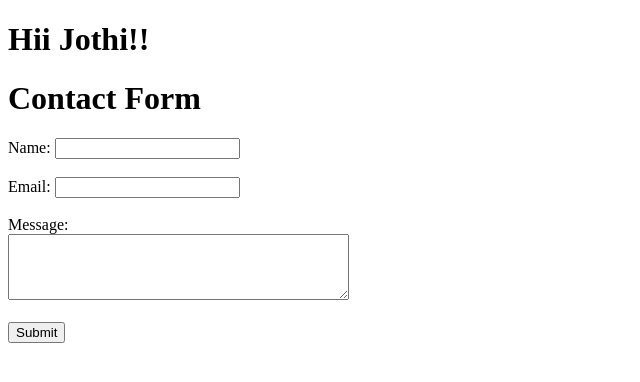
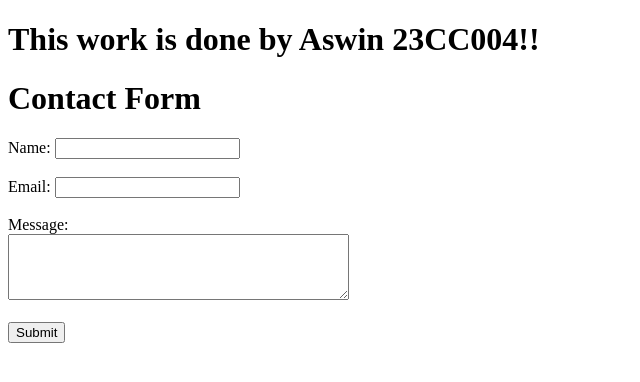
Before and after one commit to aswine2005/devops_project_pe, a plain HTML site: page index.html in a window 1280 px wide. Shown: the whole page, without its empty margins (0-640 px from the left). Drawn offline with Linux system fonts and the light colour scheme.

Commit message:
Update index.html

```diff
--- a/index.html
+++ b/index.html
@@ -5,7 +5,7 @@
     <title>Simple HTML Form</title>
 </head>
 <body>
-    <h1>Hii Jothi!!</h1>
+    <h1>This work is done by Aswin 23CC004!!</h1>
     <h1>Contact Form</h1>
     <form action="#" method="post">
         <label for="name">Name:</label>
```
